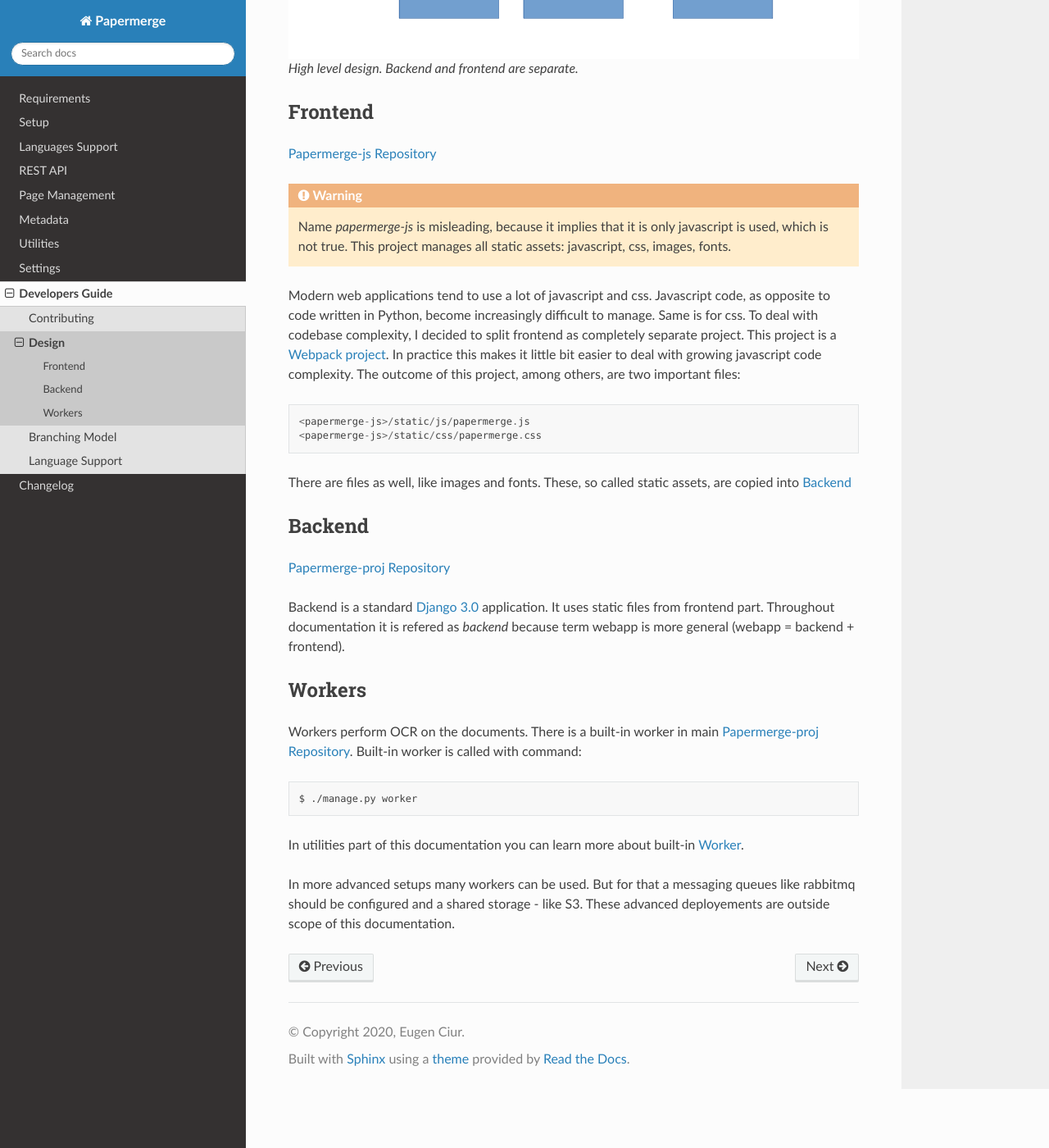
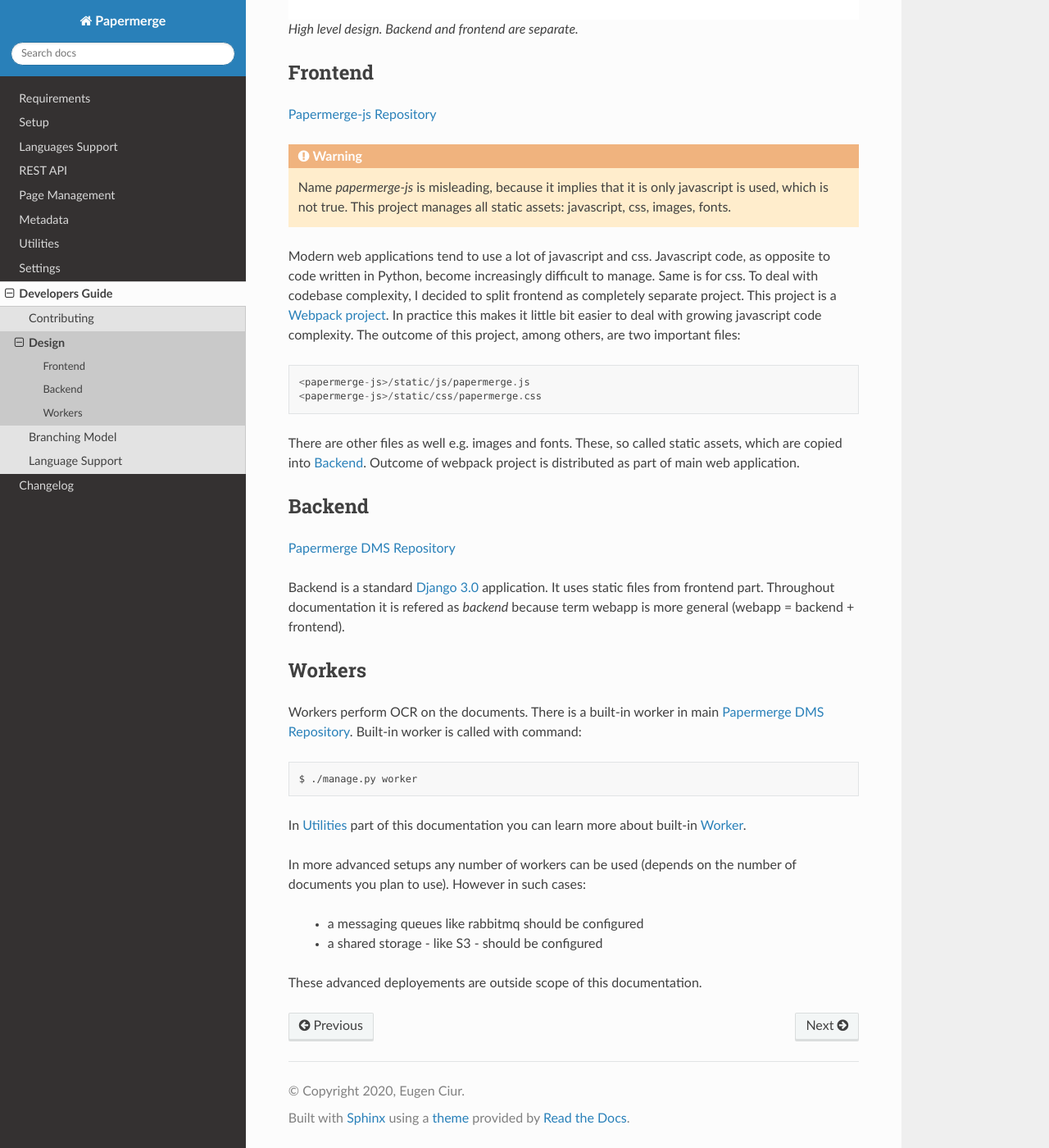
Before and after one commit to ciur/papermerge, a Sphinx documentation site: the page built from docs/source/developers_guide/design.rst, in a window 1280 px wide and 1400 px high, scrolled down 725 px. Shown: the whole window at 82% size. Built offline with Sphinx 7.4.7 and the Read the Docs theme 2.0.0, drawn with Linux system fonts in a browser that asks for light colours; some of the changed text lies outside the part shown.

Commit message:
Documentation update

```diff
--- a/docs/source/developers_guide/design.rst
+++ b/docs/source/developers_guide/design.rst
@@ -3,14 +3,13 @@
 Design
 =======
 
-A brief description of the architecture of Papermerge and why such
-design decisions were taken. Papermerge project has 2 parts:
+A brief description of the architecture of Papermerge.
+Papermerge DMS project has 2 parts:
 
     * Web Application
-    * Workers
+    * Worker(s)
 
-Web application is further devided into Frontend and Backend. As result
-there are 3 separate repositories that are part of one whole.
+Web application is further devided into Frontend and Backend.
 
 .. figure:: ../img/design1.png
 
@@ -39,15 +38,16 @@
         <papermerge-js>/static/js/papermerge.js
         <papermerge-js>/static/css/papermerge.css
 
-There are files as well, like images and fonts.
-These, so called static assets, are copied into :ref:`backend`
+There are other files as well e.g. images and fonts.
+These, so called static assets, which are copied into :ref:`backend`. Outcome of webpack project is
+distributed as part of main web application.
 
 .. _backend:
 
 Backend
 *********
 
-`Papermerge-proj Repository <https://github.com/ciur/papermerge>`_
+`Papermerge DMS Repository <https://github.com/ciur/papermerge>`_
 
 Backend is a standard `Django 3.0 <https://djangoproject.com>`_ application. It uses static files
 from frontend part. Throughout documentation it is refered as *backend* because term webapp is more
@@ -58,12 +58,15 @@
 Workers
 *********
 
-Workers perform OCR on the documents. There is a built-in worker in main `Papermerge-proj Repository <https://github.com/ciur/papermerge>`_. Built-in worker is called with command::
+Workers perform OCR on the documents. There is a built-in worker in main `Papermerge DMS Repository <https://github.com/ciur/papermerge>`_. Built-in worker is called with command::
 
     $ ./manage.py worker
 
-In utilities part of this documentation you can learn more about built-in :ref:`worker_command`.
+In :ref:`utilities` part of this documentation you can learn more about built-in :ref:`worker_command`.
 
-In more advanced setups many workers can be used. But for that a messaging
-queues like rabbitmq should be configured and a shared storage - like S3.
+In more advanced setups any number of workers can be used (depends on the number of documents you plan to use). However in such cases:
+
+    * a messaging queues like rabbitmq should be configured
+    * a shared storage - like S3 - should be configured
+
 These advanced deployements are outside scope of this documentation.
```
